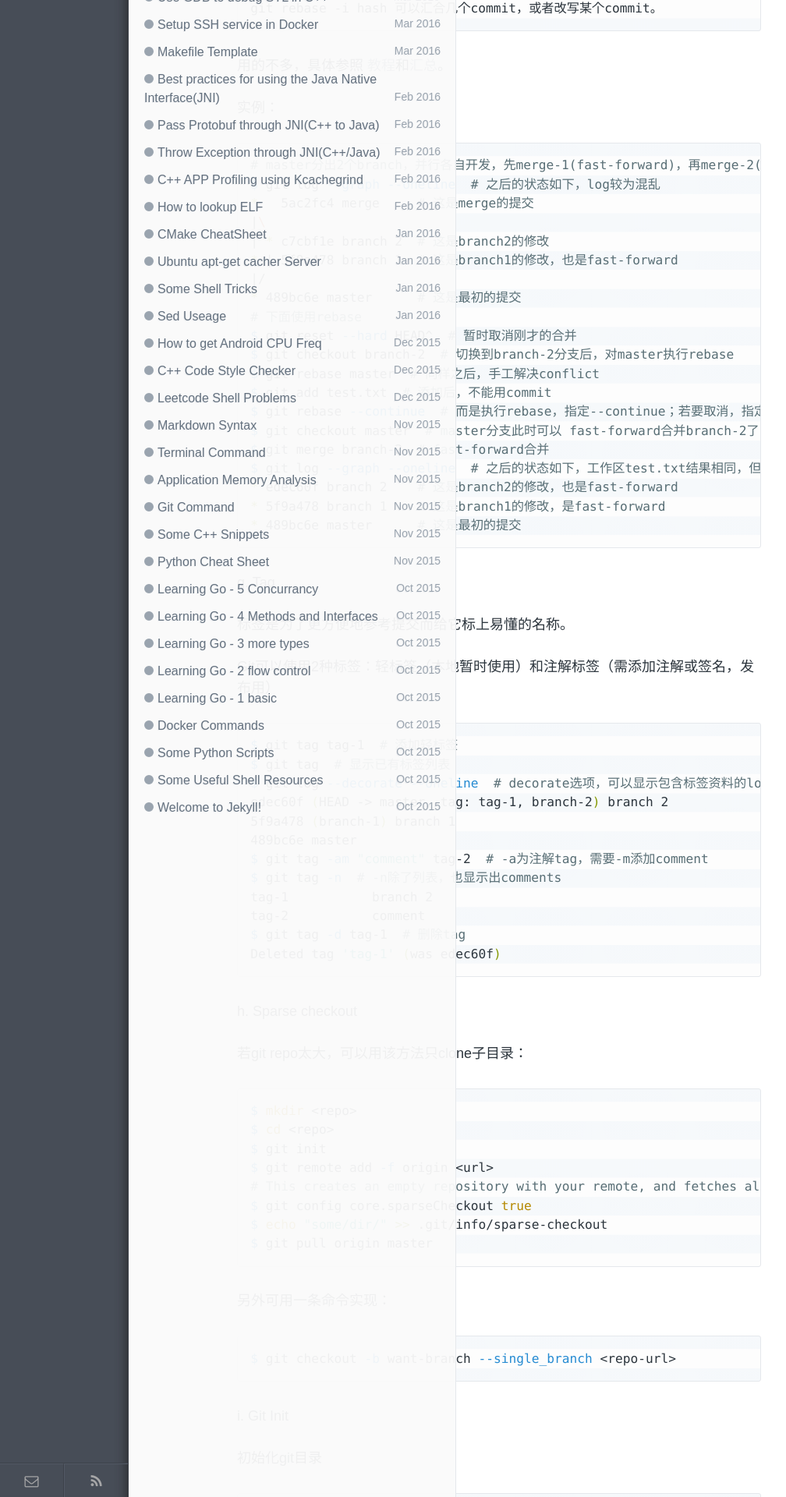
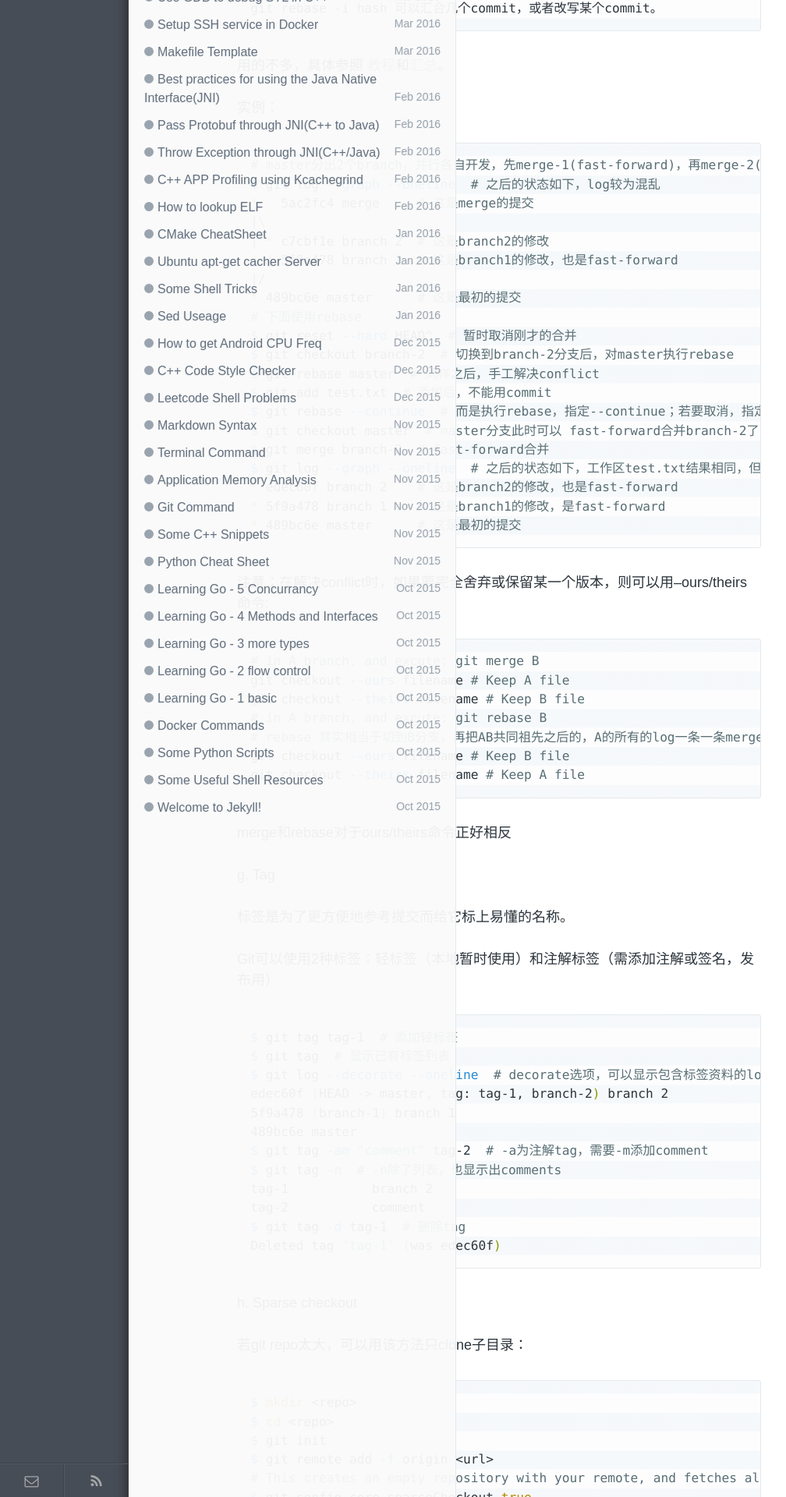
Before and after one commit to wykvictor/wykvictor.github.io, a Jekyll site: the page built from _posts/resources/2015-11-26-Git-Command.md, in a window 1280 px wide. Shown: the part 3080-5000 px from the top of the page at 78% size, without its empty margins (0-1008 px from the left). Built offline with Jekyll 4.4.1, drawn with Linux system fonts in a browser that asks for light colours.

Commit message:
update git command

```diff
--- a/_posts/resources/2015-11-26-Git-Command.md
+++ b/_posts/resources/2015-11-26-Git-Command.md
@@ -90,6 +90,18 @@ $ git log --graph --oneline  # 之后的状态如下，工作区test.txt结果
 * 5f9a478 branch 1    # 这是branch1的修改，是fast-forward
 * 489bc6e master      # 这是最初的提交
 {% endhighlight %}
+
+注意：在解决conflict时，如果要完全舍弃或保留某一个版本，则可以用--ours/theirs命令:
+{% highlight Bash shell scripts %}
+# in A branch, and excute: git merge B
+git checkout --ours filename # Keep A file
+git checkout --theirs filename # Keep B file
+# in A branch, and excute: git rebase B
+# rebase 其实相当于切到B分支，再把AB共同祖先之后的，A的所有的log一条一条merge到B的最后
+git checkout --ours filename # Keep B file
+git checkout --theirs filename # Keep A file
+{% endhighlight %}
+merge和rebase对于ours/theirs命令正好相反
 
 ####  g. Tag
 标签是为了更方便地参考提交而给它标上易懂的名称。
```
Also changed, not shown: _posts/CV/2016-12-28-OpenCV-3.md (+1 -1 lines).
